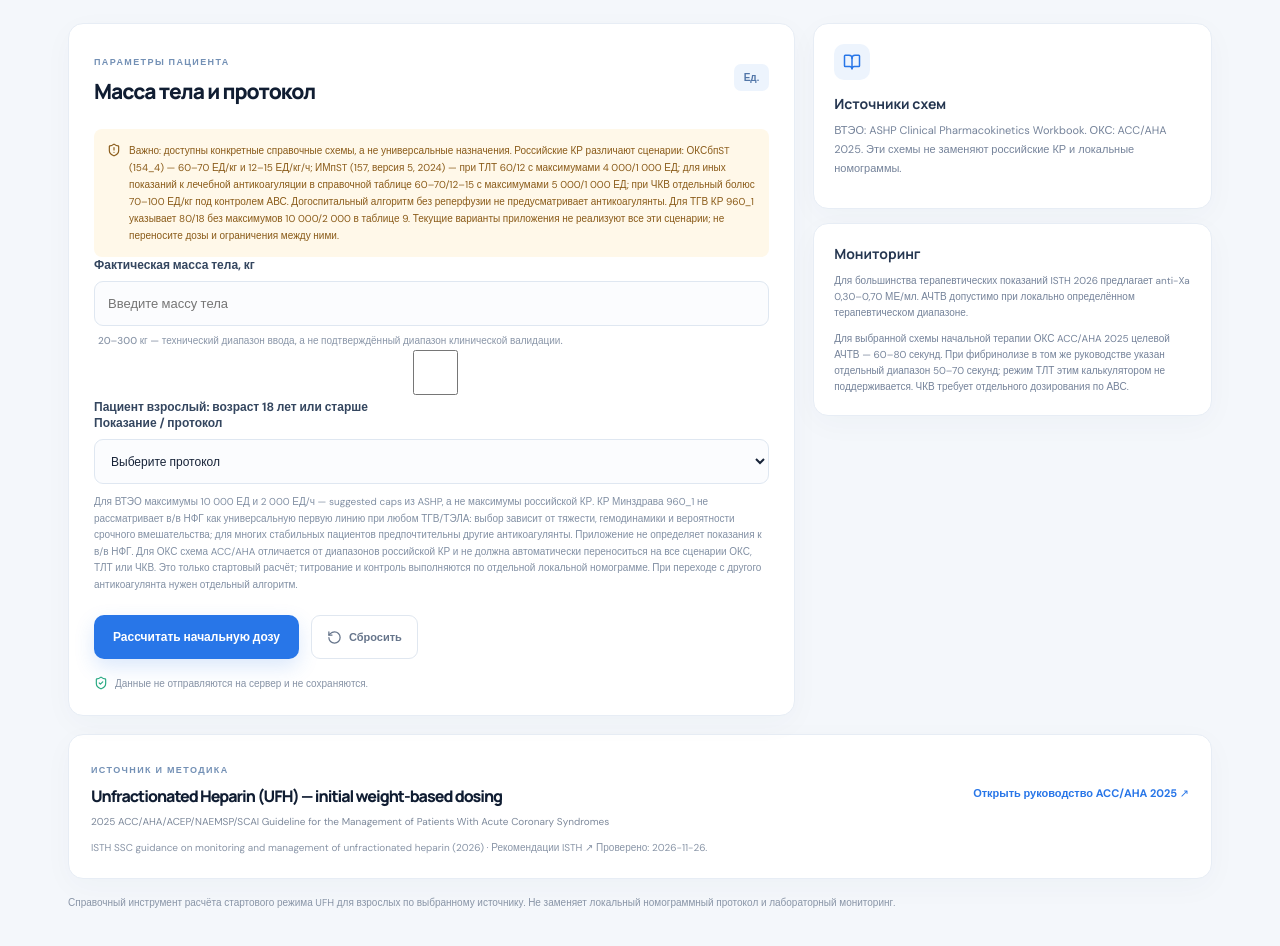
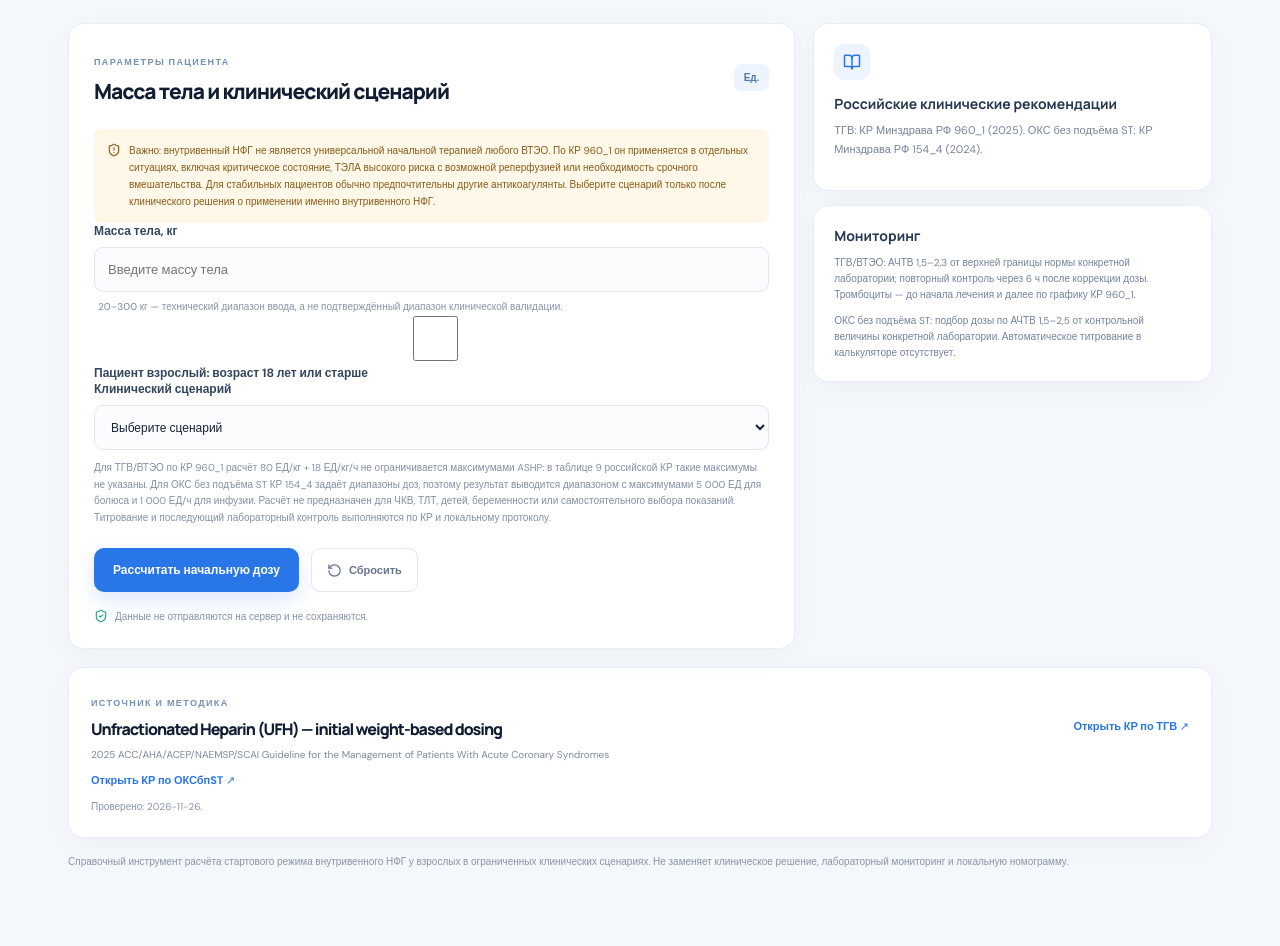
Before and after one commit to Whiterx/medcalc-pro-next, a React (Vite) app: page /medcalc-pro-next/calculators/unfractionated-heparin in a window 1280 px wide. Shown: the part 280-1226 px from the top of the page. Built offline with nearby package versions, Linux system fonts and the light colour scheme.

Commit message:
Use Russian CPG dosing and display recommended dose ranges

```diff
--- a/src/calculators/pharmacotherapy/UnfractionatedHeparinCalculator.tsx
+++ b/src/calculators/pharmacotherapy/UnfractionatedHeparinCalculator.tsx
@@ -5,6 +5,14 @@ import { calculateUFHInitialDosing, type UFHIndication, type UFHResult } from '.
 import { UFH_REFERENCE } from './unfractionatedHeparin.reference'
 
 const initialValues = { weight: '', indication: '' as '' | UFHIndication, adultConfirmed: false }
+
+function formatDose(value: number) {
+  return value.toLocaleString('ru-RU', { maximumFractionDigits: 1 })
+}
+
+function formatDoseRange(min: number, max: number) {
+  return min === max ? formatDose(min) : `${formatDose(min)}–${formatDose(max)}`
+}
 
 export default function UnfractionatedHeparinCalculator() {
   const [values, setValues] = useState(initialValues)
@@ -24,12 +32,12 @@ export default function UnfractionatedHeparinCalculator() {
   function handleCalculate(event: FormEvent<HTMLFormElement>) {
     event.preventDefault()
     if (values.weight === '' || values.indication === '' || !values.adultConfirmed) {
-      setError('Введите массу тела, подтвердите взрослый возраст пациента и выберите клинический протокол.')
+      setError('Введите массу тела, подтвердите взрослый возраст пациента и выберите клинический сценарий.')
       setResult(null)
       return
     }
     try {
-      setResult(calculateUFHInitialDosing({ actualBodyWeightKg: Number(values.weight), indication: values.indication, adultConfirmed: values.adultConfirmed }))
+      setResult(calculateUFHInitialDosing({ bodyWeightKg: Number(values.weight), indication: values.indication, adultConfirmed: values.adultConfirmed }))
       setError('')
     } catch (caught) {
       setResult(null)
@@ -46,23 +54,23 @@ export default function UnfractionatedHeparinCalculator() {
       <section className="calculator-heading">
         <div className="eyebrow"><span className="pulse-dot" /> НАЧАЛЬНЫЙ РАСЧЁТ ДОЗЫ</div>
         <h1>Нефракционированный гепарин</h1>
-        <p>Расчёт стартового болюса и скорости инфузии по выбранному протоколу и фактической массе тела.</p>
+        <p>Расчёт стартового болюса и скорости инфузии по действующим клиническим рекомендациям Минздрава РФ.</p>
       </section>
       <div className="calculator-layout">
         <form className="calculator-panel" onSubmit={handleCalculate}>
-          <div className="panel-heading"><div><span className="panel-kicker">ПАРАМЕТРЫ ПАЦИЕНТА</span><h2>Масса тела и протокол</h2></div><span className="points-label">Ед.</span></div>
-          <p className="clinical-warning"><ShieldAlert size={14} /> Важно: доступны конкретные справочные схемы, а не универсальные назначения. Российские КР различают сценарии: ОКСбпST (154_4) — 60–70 ЕД/кг и 12–15 ЕД/кг/ч; ИМпST (157, версия 5, 2024) — при ТЛТ 60/12 с максимумами 4 000/1 000 ЕД; для иных показаний к лечебной антикоагуляции в справочной таблице 60–70/12–15 с максимумами 5 000/1 000 ЕД; при ЧКВ отдельный болюс 70–100 ЕД/кг под контролем АВС. Догоспитальный алгоритм без реперфузии не предусматривает антикоагулянты. Для ТГВ КР 960_1 указывает 80/18 без максимумов 10 000/2 000 в таблице 9. Текущие варианты приложения не реализуют все эти сценарии; не переносите дозы и ограничения между ними.</p>
-          <label className="calc-field field-full"><span>Фактическая масса тела, кг</span><input type="number" min="20" max="300" step="0.1" required value={values.weight} onChange={(event) => updateField('weight', event.target.value)} placeholder="Введите массу тела" /><small>20–300 кг — технический диапазон ввода, а не подтверждённый диапазон клинической валидации.</small></label>
+          <div className="panel-heading"><div><span className="panel-kicker">ПАРАМЕТРЫ ПАЦИЕНТА</span><h2>Масса тела и клинический сценарий</h2></div><span className="points-label">Ед.</span></div>
+          <p className="clinical-warning"><ShieldAlert size={14} /> Важно: внутривенный НФГ не является универсальной начальной терапией любого ВТЭО. По КР 960_1 он применяется в отдельных ситуациях, включая критическое состояние, ТЭЛА высокого риска с возможной реперфузией или необходимость срочного вмешательства. Для стабильных пациентов обычно предпочтительны другие антикоагулянты. Выберите сценарий только после клинического решения о применении именно внутривенного НФГ.</p>
+          <label className="calc-field field-full"><span>Масса тела, кг</span><input type="number" min="20" max="300" step="0.1" required value={values.weight} onChange={(event) => updateField('weight', event.target.value)} placeholder="Введите массу тела" /><small>20–300 кг — технический диапазон ввода, а не подтверждённый диапазон клинической валидации.</small></label>
           <label className="calc-field field-full"><span><input type="checkbox" required checked={values.adultConfirmed} onChange={(event) => updateField('adultConfirmed', event.target.checked)} /> Пациент взрослый: возраст 18 лет или старше</span></label>
           <label className="calc-field field-full">
-            <span>Показание / протокол</span>
+            <span>Клинический сценарий</span>
             <select required value={values.indication} onChange={(event) => updateField('indication', event.target.value as '' | UFHIndication)}>
-              <option value="">Выберите протокол</option>
-              <option value="vte">Подтверждённое ВТЭО · начальная схема ASHP (80 Ед/кг + 18 Ед/кг/ч; suggested caps)</option>
-              <option value="acs">ОКС · начальная терапия ACC/AHA 2025 (60 Ед/кг + 12 Ед/кг/ч; не для ТЛТ/ЧКВ)</option>
+              <option value="">Выберите сценарий</option>
+              <option value="vte">ТГВ/ВТЭО — внутривенный НФГ по КР Минздрава РФ 960_1 (80 ЕД/кг + 18 ЕД/кг/ч)</option>
+              <option value="acs">ОКС без подъёма ST — КР Минздрава РФ 154_4 (60–70 ЕД/кг + 12–15 ЕД/кг/ч)</option>
             </select>
           </label>
-          <p className="field-hint">Для ВТЭО максимумы 10 000 ЕД и 2 000 ЕД/ч — suggested caps из ASHP, а не максимумы российской КР. КР Минздрава 960_1 не рассматривает в/в НФГ как универсальную первую линию при любом ТГВ/ТЭЛА: выбор зависит от тяжести, гемодинамики и вероятности срочного вмешательства; для многих стабильных пациентов предпочтительны другие антикоагулянты. Приложение не определяет показания к в/в НФГ. Для ОКС схема ACC/AHA отличается от диапазонов российской КР и не должна автоматически переноситься на все сценарии ОКС, ТЛТ или ЧКВ. Это только стартовый расчёт; титрование и контроль выполняются по отдельной локальной номограмме. При переходе с другого антикоагулянта нужен отдельный алгоритм.</p>
+          <p className="field-hint">Для ТГВ/ВТЭО по КР 960_1 расчёт 80 ЕД/кг + 18 ЕД/кг/ч не ограничивается максимумами ASHP: в таблице 9 российской КР такие максимумы не указаны. Для ОКС без подъёма ST КР 154_4 задаёт диапазоны доз, поэтому результат выводится диапазоном с максимумами 5 000 ЕД для болюса и 1 000 ЕД/ч для инфузии. Расчёт не предназначен для ЧКВ, ТЛТ, детей, беременности или самостоятельного выбора показаний. Титрование и последующий лабораторный контроль выполняются по КР и локальному протоколу.</p>
           {error && <p className="form-error" role="alert">{error}</p>}
           <div className="calculator-actions">
             <button className="primary-button" type="submit">Рассчитать начальную дозу</button>
@@ -71,27 +79,28 @@ export default function UnfractionatedHeparinCalculator() {
           <p className="privacy-note"><ShieldCheck size={14} /> Данные не отправляются на сервер и не сохраняются.</p>
         </form>
         <aside className="calculator-aside">
-          <div className="info-panel"><div className="info-icon"><BookOpen size={18} /></div><h3>Источники схем</h3><p>ВТЭО: ASHP Clinical Pharmacokinetics Workbook. ОКС: ACC/AHA 2025. Эти схемы не заменяют российские КР и локальные номограммы.</p></div>
-          <div className="threshold-panel"><h3>Мониторинг</h3><p>Для большинства терапевтических показаний ISTH 2026 предлагает anti-Xa 0,30–0,70 МЕ/мл. АЧТВ допустимо при локально определённом терапевтическом диапазоне.</p><p>Для выбранной схемы начальной терапии ОКС ACC/AHA 2025 целевой АЧТВ — 60–80 секунд. При фибринолизе в том же руководстве указан отдельный диапазон 50–70 секунд; режим ТЛТ этим калькулятором не поддерживается. ЧКВ требует отдельного дозирования по АВС.</p></div>
+          <div className="info-panel"><div className="info-icon"><BookOpen size={18} /></div><h3>Российские клинические рекомендации</h3><p>ТГВ: КР Минздрава РФ 960_1 (2025). ОКС без подъёма ST: КР Минздрава РФ 154_4 (2024).</p></div>
+          <div className="threshold-panel"><h3>Мониторинг</h3><p>ТГВ/ВТЭО: АЧТВ 1,5–2,3 от верхней границы нормы конкретной лаборатории; повторный контроль через 6 ч после коррекции дозы. Тромбоциты — до начала лечения и далее по графику КР 960_1.</p><p>ОКС без подъёма ST: подбор дозы по АЧТВ 1,5–2,5 от контрольной величины конкретной лаборатории. Автоматическое титрование в калькуляторе отсутствует.</p></div>
         </aside>
       </div>
       {result && (
         <section className="result-panel" aria-live="polite">
-          <div className="result-topline"><span className="panel-kicker">НАЧАЛЬНЫЙ РЕЖИМ</span><span className="risk-tag risk-moderate">UFH · {result.indication === 'vte' ? 'ВТЭО' : 'ОКС'}</span></div>
+          <div className="result-topline"><span className="panel-kicker">НАЧАЛЬНЫЙ РЕЖИМ</span><span className="risk-tag risk-moderate">UFH · {result.indication === 'vte' ? 'ТГВ/ВТЭО' : 'ОКСбпST'}</span></div>
           <div className="result-summary"><b>{result.indicationLabel}</b></div>
-          <div className="score-display"><strong>{result.bolusUnits.toLocaleString('ru-RU', { maximumFractionDigits: 1 })}</strong><span>Ед. болюс</span></div>
-          <div className="result-summary"><b>Начальная инфузия: {result.infusionUnitsPerHour.toLocaleString('ru-RU', { maximumFractionDigits: 1 })} Ед/ч</b><p>Масса тела: {result.weightKg} кг.</p></div>
-          {(result.bolusCapped || result.infusionCapped) && <p className="field-hint">Применены протокольные максимумы: {result.bolusCapped ? 'болюс ограничен' : ''}{result.bolusCapped && result.infusionCapped ? '; ' : ''}{result.infusionCapped ? 'скорость инфузии ограничена' : ''}.</p>}
+          <div className="score-display"><strong>{formatDoseRange(result.bolusMinUnits, result.bolusMaxUnits)}</strong><span>Ед. болюс</span></div>
+          <div className="result-summary"><b>Начальная инфузия: {formatDoseRange(result.infusionMinUnitsPerHour, result.infusionMaxUnitsPerHour)} Ед/ч</b><p>Масса тела: {result.weightKg} кг.</p></div>
+          {(result.bolusCapApplied || result.infusionCapApplied) && <p className="field-hint">Применены максимумы российской КР: {result.bolusCapApplied ? 'болюс ограничен 5 000 ЕД' : ''}{result.bolusCapApplied && result.infusionCapApplied ? '; ' : ''}{result.infusionCapApplied ? 'скорость инфузии ограничена 1 000 ЕД/ч' : ''}.</p>}
           <div className="threshold-panel"><h3>Контроль антикоагуляции</h3><p>{result.monitoring}</p></div>
-          <p className="clinical-warning"><ShieldAlert size={14} /> Это только стартовый расчёт. Не заменяет оценку кровотечения, тромбоцитов и противопоказаний; не рассчитывает титрование. При подозрении на HIT не применять UFH — требуется альтернативный антикоагулянт. Перед введением сверьте режим с локальным протоколом.</p>
+          <p className="clinical-warning"><ShieldAlert size={14} /> Это только стартовый расчёт. Не заменяет оценку риска кровотечения, тромбоцитов, противопоказаний и клинического контекста. Не рассчитывает титрование. При подозрении на ГИТ требуется исключить дальнейшее применение НФГ и выбрать альтернативную тактику. Перед введением сверьте расчёт с действующей КР и локальным протоколом.</p>
         </section>
       )}
       <section className="reference-panel">
-        <div><span className="panel-kicker">ИСТОЧНИК И МЕТОДИКА</span><h2>{UFH_REFERENCE.title}</h2><p>{UFH_REFERENCE.acsGuideline}</p></div>
-        <a href={UFH_REFERENCE.acsGuidelineUrl} target="_blank" rel="noreferrer">Открыть руководство ACC/AHA 2025 ↗</a>
-        <small>{UFH_REFERENCE.monitoringGuideline} · <a href={UFH_REFERENCE.monitoringUrl} target="_blank" rel="noreferrer">Рекомендации ISTH ↗</a> Проверено: {UFH_REFERENCE.accessed}.</small>
+        <div><span className="panel-kicker">ИСТОЧНИК И МЕТОДИКА</span><h2>{UFH_REFERENCE.title}</h2><p>{UFH_REFERENCE.vteGuideline}</p><p>{UFH_REFERENCE.acsGuideline}</p></div>
+        <a href={UFH_REFERENCE.vteGuidelineUrl} target="_blank" rel="noreferrer">Открыть КР по ТГВ ↗</a>
+        <a href={UFH_REFERENCE.acsGuidelineUrl} target="_blank" rel="noreferrer">Открыть КР по ОКСбпST ↗</a>
+        <small>{UFH_REFERENCE.monitoringNote} Проверено: {UFH_REFERENCE.accessed}.</small>
       </section>
-      <p className="calculator-disclaimer">Справочный инструмент расчёта стартового режима UFH для взрослых по выбранному источнику. Не заменяет локальный номограммный протокол и лабораторный мониторинг.</p>
+      <p className="calculator-disclaimer">Справочный инструмент расчёта стартового режима внутривенного НФГ у взрослых в ограниченных клинических сценариях. Не заменяет клиническое решение, лабораторный мониторинг и локальную номограмму.</p>
     </main>
   )
 }
```
